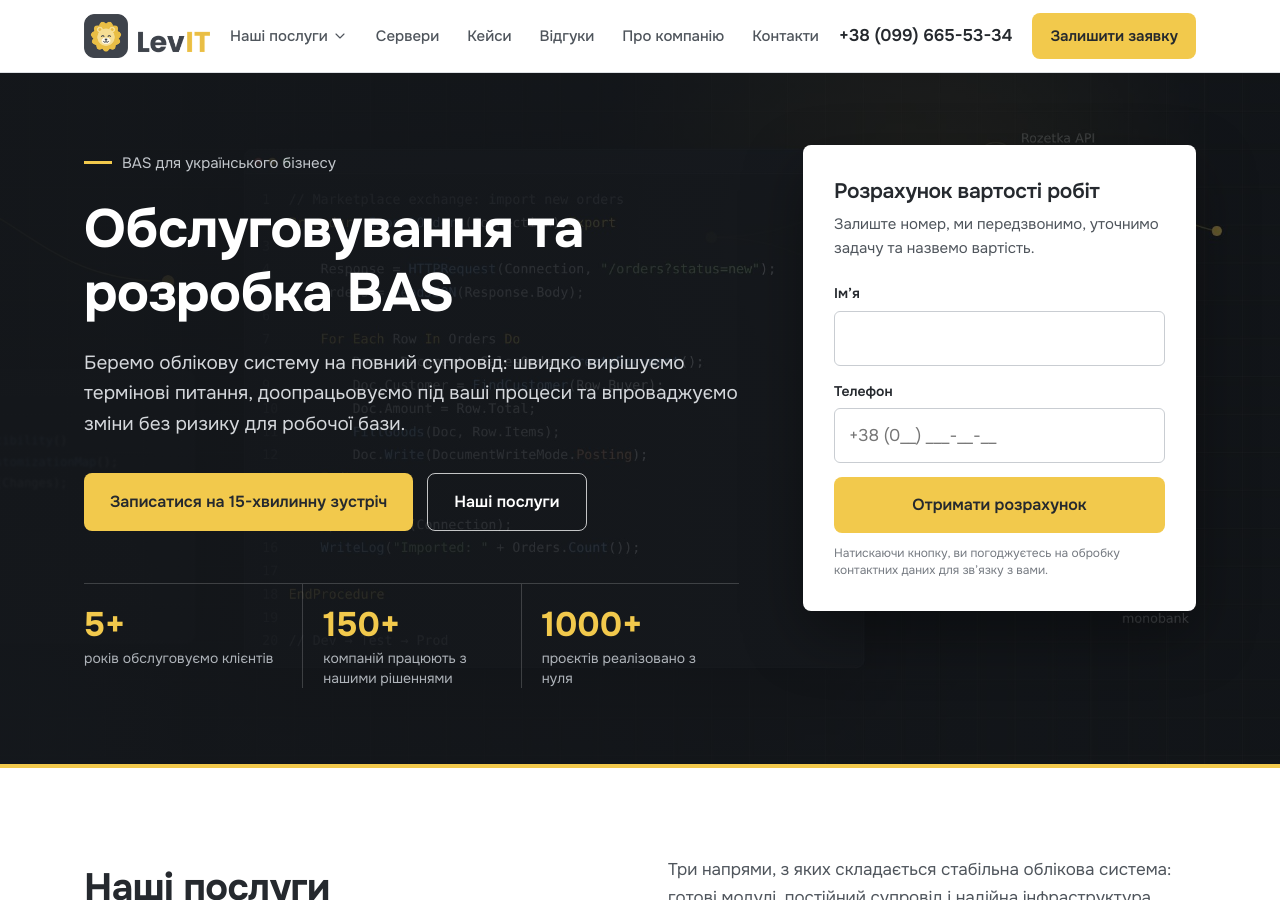
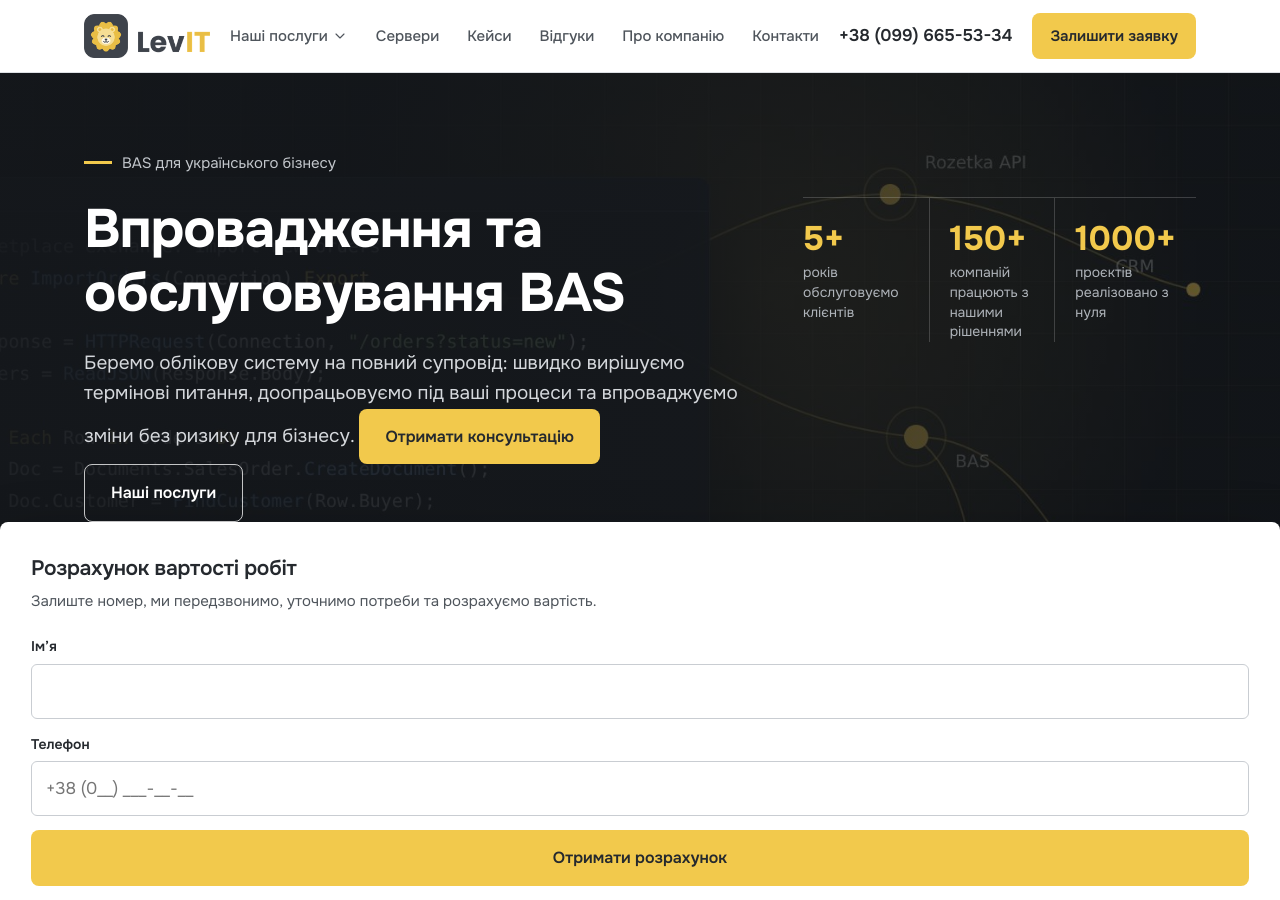
Before and after one commit to levchenkoilya88Levit/LevIT, a Jekyll site: the page built from index.html, in a window 1280 px wide and 900 px high. Built offline with Jekyll 4.4.1, drawn with Linux system fonts in a browser that asks for light colours.

Commit message:
Update index.html

```diff
--- a/index.html
+++ b/index.html
@@ -12,10 +12,9 @@ form_class: alt
   <div class="wrap hero-grid">
     <div>
       <p class="hero-label">BAS для українського бізнесу</p>
-      <h1>Обслуговування та розробка BAS</h1>
-      <p class="hero-sub">Беремо облікову систему на повний супровід: швидко вирішуємо термінові питання, доопрацьовуємо під ваші процеси та впроваджуємо зміни без ризику для робочої бази.</p>
-      <div class="hero-cta">
-        <a class="btn btn-main" href="#zayavka">Записатися на 15-хвилинну зустріч</a>
+      <h1>Впровадження та обслуговування BAS</h1>
+      <p class="hero-sub">Беремо облікову систему на повний супровід: швидко вирішуємо термінові питання, доопрацьовуємо під ваші процеси та впроваджуємо зміни без ризику для бізнесу.
+        <a class="btn btn-main" href="#zayavka">Отримати консультацію</a>
         <a class="btn btn-line" href="/poslugy/">Наші послуги</a>
       </div>
       <div class="facts">
@@ -25,7 +24,7 @@ form_class: alt
     <aside class="quick lead-box">
       <form class="lead-form" data-kind="Розрахунок вартості" novalidate>
         <h3>Розрахунок вартості робіт</h3>
-        <p>Залиште номер, ми передзвонимо, уточнимо задачу та назвемо вартість.</p>
+        <p>Залиште номер, ми передзвонимо, уточнимо потреби та розрахуємо вартість.</p>
         <div class="hp" aria-hidden="true"><label>Website <input name="website" tabindex="-1" autocomplete="off"></label></div>
         <div class="field"><label for="qName">Ім’я</label><input id="qName" name="name" autocomplete="name" required><span class="err">Вкажіть, як до вас звертатися</span></div>
         <div class="field"><label for="qPhone">Телефон</label><input id="qPhone" name="phone" type="tel" autocomplete="tel" placeholder="+38 (0__) ___-__-__" required><span class="err">Вкажіть номер телефону</span></div>
```
